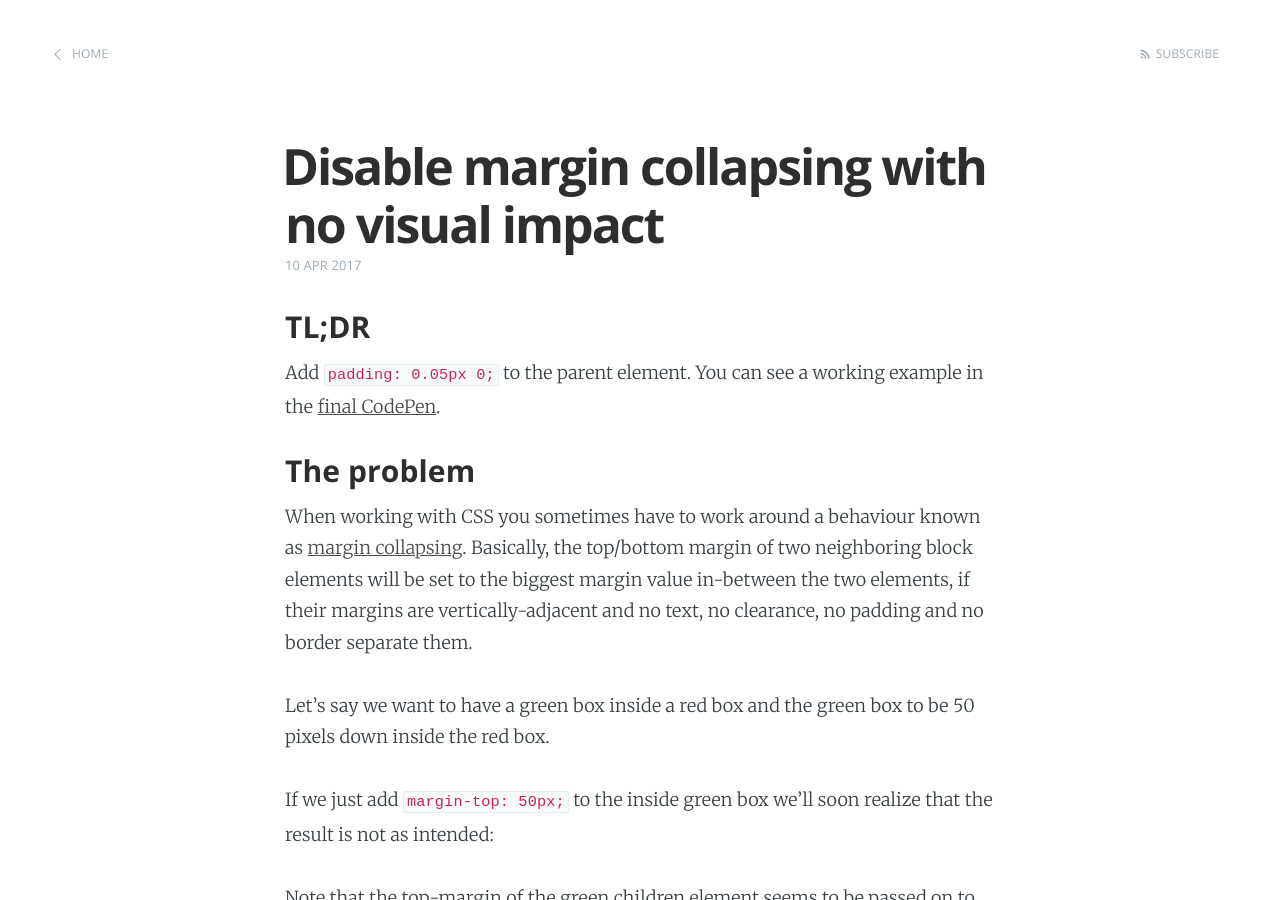
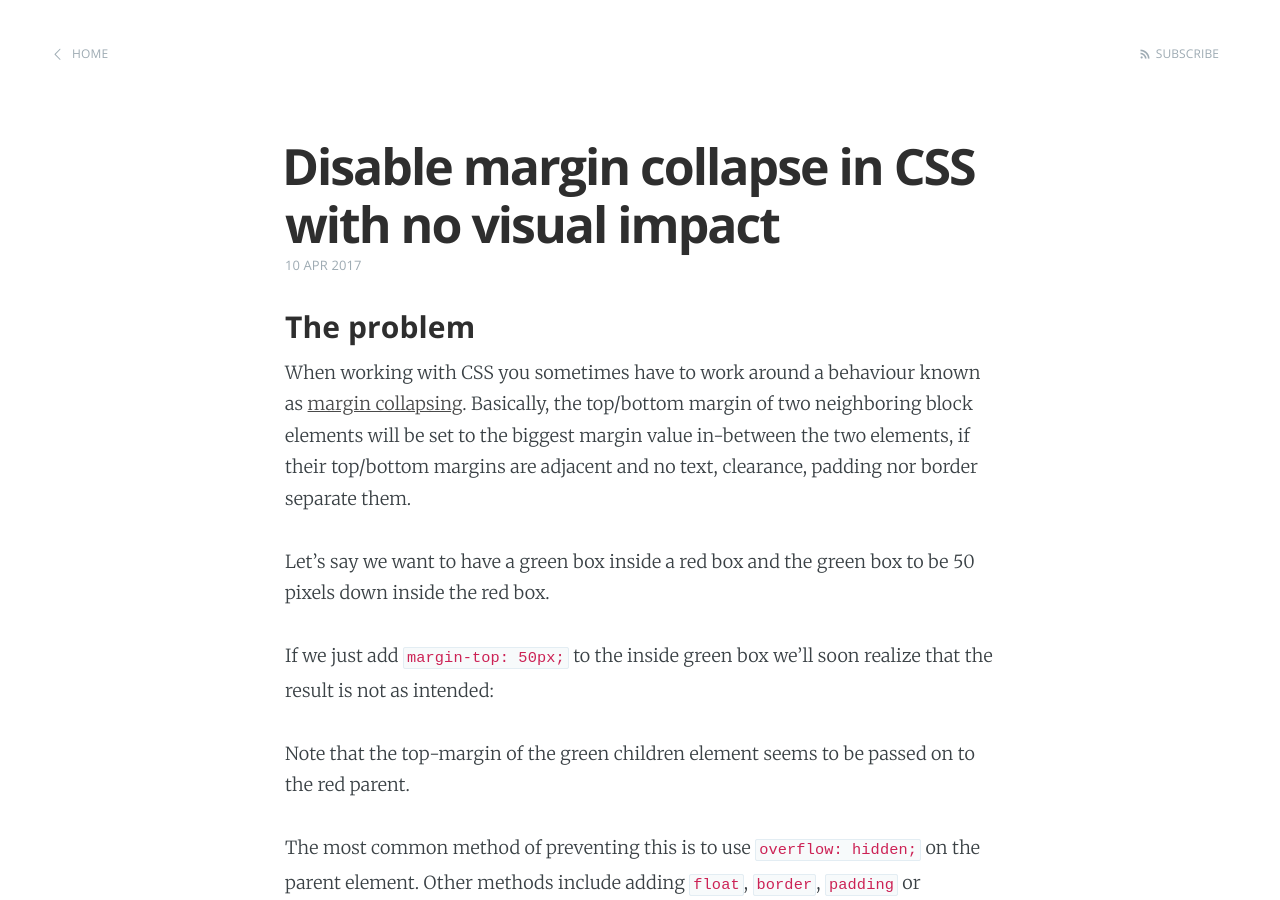
Before and after one commit to surdu/surdu.github.io, a Jekyll site: the page built from _posts/2017-04-10-disable-margin-collapse.md, in a window 1280 px wide and 900 px high. Built offline with Jekyll 4.4.1, drawn with Linux system fonts in a browser that asks for light colours; comment, search, counter and statistics services are not loaded.

Commit message:
Improvements

```diff
--- a/_posts/2017-04-10-disable-margin-collapsing.md
+++ b/_posts/2017-04-10-disable-margin-collapse.md
@@ -1,15 +1,12 @@
 ---
 layout: post
-title:  "Disable margin collapsing with no visual impact"
+title:  "Disable margin collapse in CSS with no visual impact"
 date:   2017-04-10
 disqus: true
 ---
 
-### TL;DR
-Add `padding: 0.05px 0;` to the parent element. You can see a working example in the [final CodePen](http://codepen.io/surdu/pen/mWqYdQ).
-
 ### The problem
-When working with CSS you sometimes have to work around a behaviour known as [margin collapsing](https://developer.mozilla.org/en-US/docs/Web/CSS/CSS_Box_Model/Mastering_margin_collapsing). Basically, the top/bottom margin of two neighboring block elements will be set to the biggest margin value in-between the two elements, if their margins are vertically-adjacent and no text, no clearance, no padding and no border separate them.
+When working with CSS you sometimes have to work around a behaviour known as [margin collapsing](https://developer.mozilla.org/en-US/docs/Web/CSS/CSS_Box_Model/Mastering_margin_collapsing). Basically, the top/bottom margin of two neighboring block elements will be set to the biggest margin value in-between the two elements, if their top/bottom margins are adjacent and no text, clearance, padding nor border separate them.
 
 Let's say we want to have a green box inside a red box and the green box to be 50 pixels down inside the red box.
 
```
